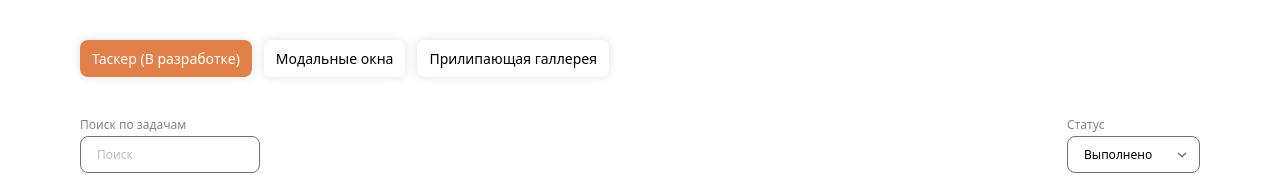
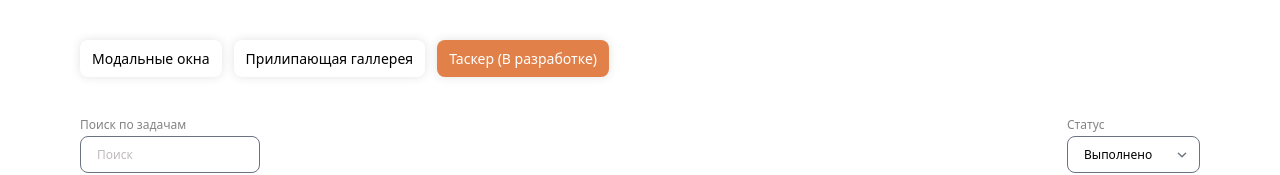
Before and after one commit to ewoxone/vue-3-currency, a Vue app: page / in a window 1280 px wide. Shown: the top 175 px of the page. Built offline with nearby package versions, Linux system fonts and the light colour scheme; no server answers.

Commit message:
buttons fix

```diff
--- a/src/App.vue
+++ b/src/App.vue
@@ -18,11 +18,6 @@ onMounted(() => {
 			<nav class="flex gap-3 pt-10">
 
 				<El-Nav-Button
-					title="Таскер (В разработке)"
-					page="tasker"
-				/>
-
-				<El-Nav-Button
 					title="Модальные окна"
 					page="modals"
 				/>
@@ -30,6 +25,11 @@ onMounted(() => {
 				<El-Nav-Button
 					title="Прилипающая галлерея"
 					page="stickyGallery"
+				/>
+
+				<El-Nav-Button
+					title="Таскер (В разработке)"
+					page="tasker"
 				/>
 
 			</nav>
```
